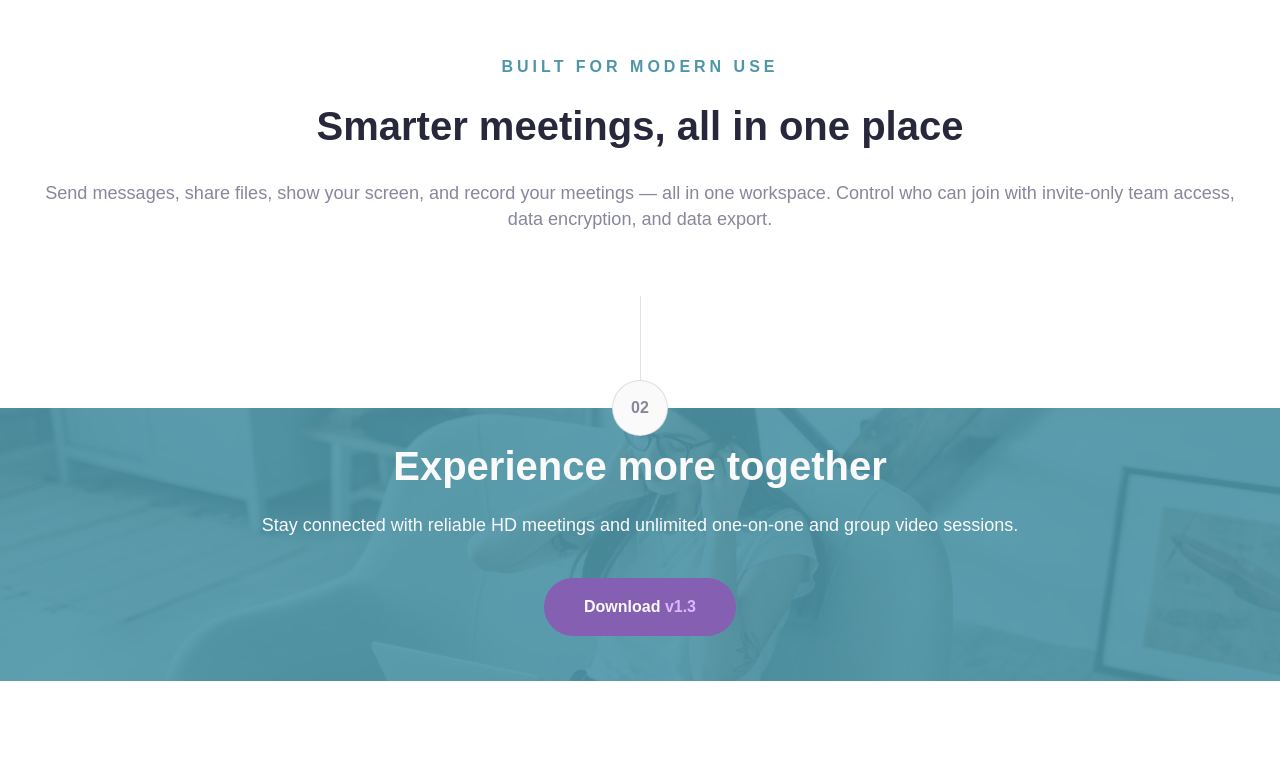
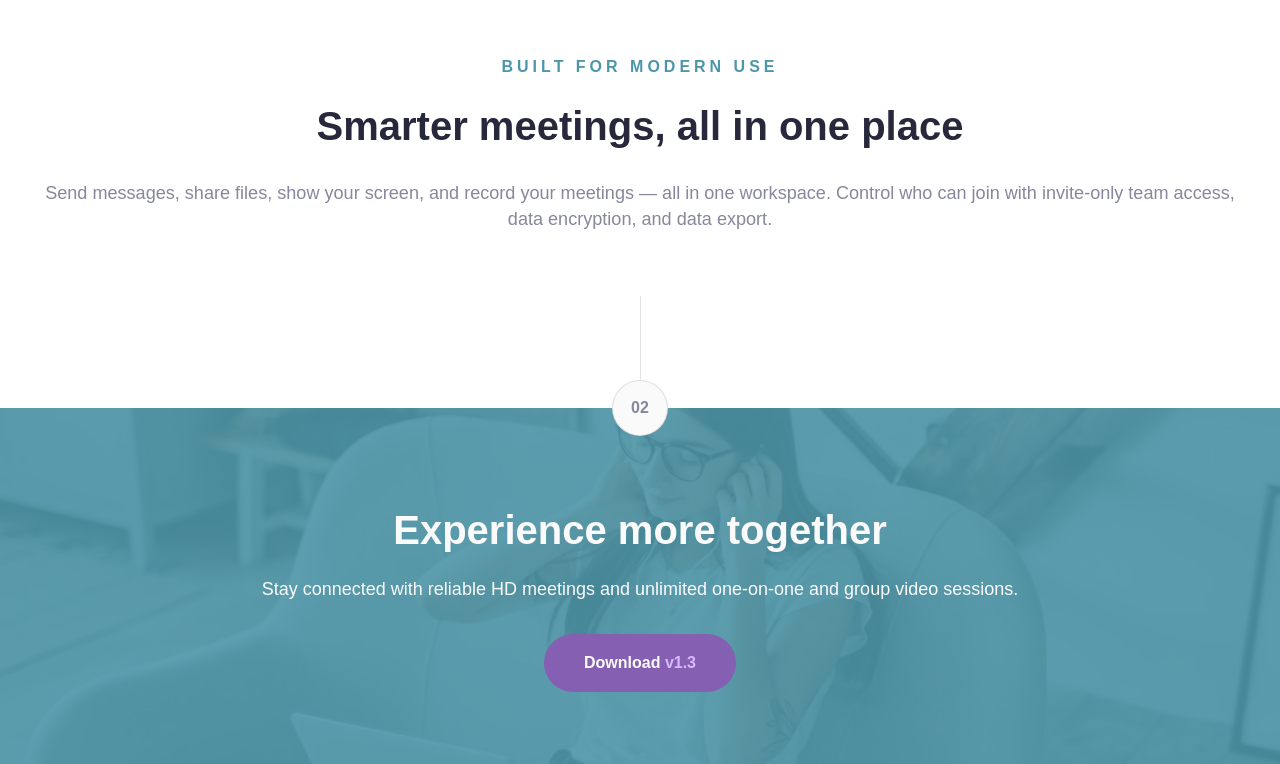
Before and after one commit to Dudeldups/FM-meet-landing-page, a React (Vite) app: page / in a window 1280 px wide. Shown: the part 1827-2591 px from the top of the page. Before the commit the page ends 2508 px from the top, so only its background shows below. Built offline with nearby package versions, Linux system fonts and the light colour scheme; a web font is replaced by a local one.

Commit message:
fixed bottom bg-image

```diff
--- a/src/components/Features/Features.jsx
+++ b/src/components/Features/Features.jsx
@@ -42,21 +42,6 @@ export default function Features() {
 
       <li className="features__item second">
         <div className="line"></div>
-        <picture>
-          <source
-            srcSet="./src/assets/images/image-footer-desktop.jpg"
-            media="(min-width: 62.5rem)"
-          />
-          <source
-            srcSet="./src/assets/images/image-footer-tablet.jpg"
-            media="(min-width: 35rem)"
-          />
-          <img
-            className="second__bg-image"
-            src="./src/assets/images/image-footer-mobile.jpg"
-            alt=""
-          />
-        </picture>
         <section className="second__text padding">
           <h2 className="second__title">Experience more together</h2>
           <p className="second__desc">
--- a/src/components/Features/Features.scss
+++ b/src/components/Features/Features.scss
@@ -61,24 +61,35 @@
 
 .second {
   position: relative;
+  z-index: -1;
+  padding-block: 6.25rem 4rem;
   background: $clr-blue-dark;
-  max-height: 26.875rem;
 
-  &__bg-image {
+  &::after {
+    content: "";
+    position: absolute;
+    inset: 0;
+    z-index: -1;
+    background: url("../../assets/images/image-footer-mobile.jpg") top center /
+      cover no-repeat;
     opacity: 0.1;
-    width: 100%;
-    object-fit: cover;
+
+    @include mq(600px) {
+      background-image: url("../../assets/images/image-footer-tablet.jpg");
+    }
+
+    @include mq(900px) {
+      background-image: url("../../assets/images/image-footer-desktop.jpg");
+    }
   }
 
   &__text {
-    position: absolute;
-    inset: 0;
-    display: grid;
-    align-content: center;
-    justify-items: center;
+    display: flex;
+    flex-direction: column;
+    align-items: center;
   }
 
   &__desc {
-    margin-block: 1.5rem 2rem;
+    margin-block: 1.5rem;
   }
 }
```
